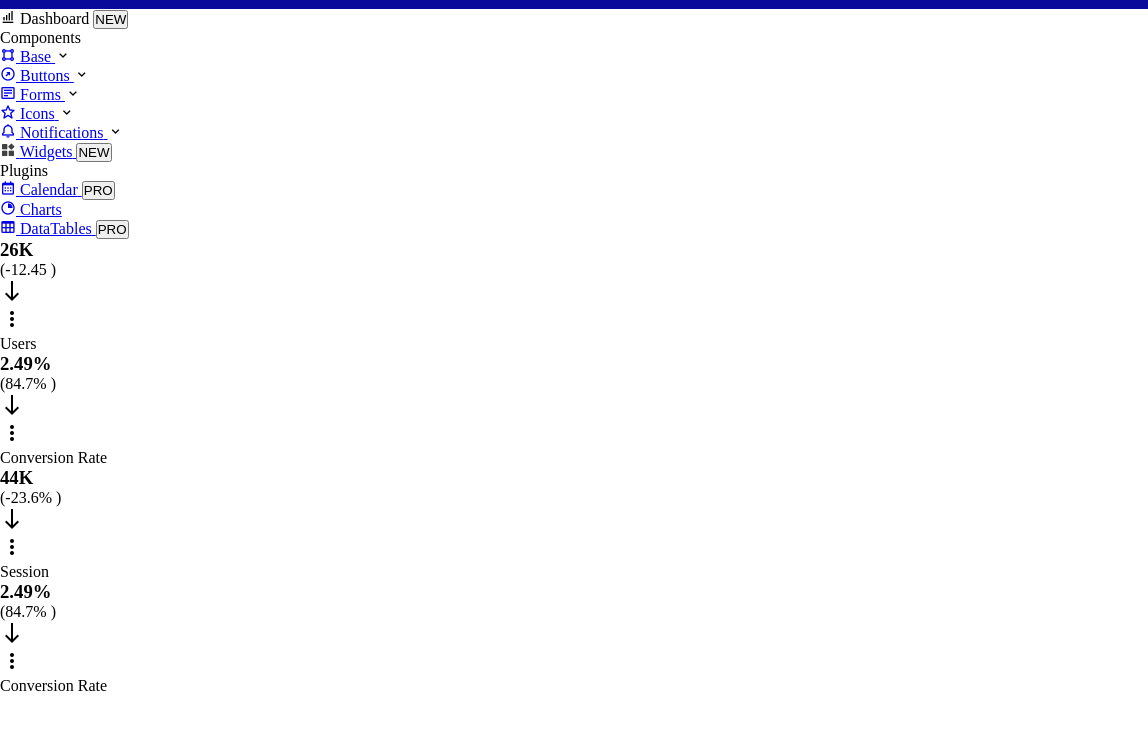
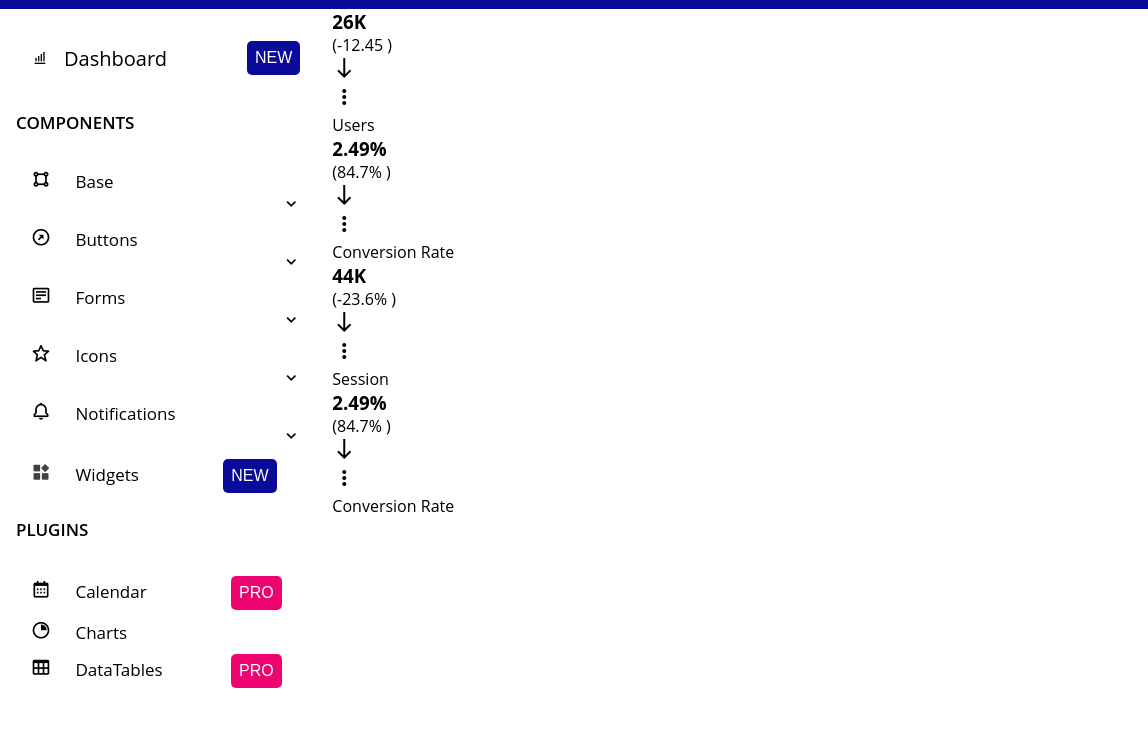
Before and after one commit to kojoYeboah53i/Azeezah, a plain HTML site: page CoreUi/index.html in a window 1280 px wide. Shown: the part 55-784 px from the top of the page, 0-1148 px from the left. Drawn offline with nearby package versions, Linux system fonts and the light colour scheme; files that its build step writes are made by us from their sources.

Commit message:
side-bar done

```diff
--- a/CoreUi/index.css
+++ b/CoreUi/index.css
@@ -17,40 +17,31 @@
     box-sizing: border-box;
 }
 
-
 .nav-bar{
-    /* width: 100%; */
     padding: 2rem;
     display: flex;
     justify-content: space-between;
-    background-color: rgb(10, 10, 154);
+    background-color:  rgb(10, 10, 154);
     height: 20px;
-
 }
-
 .logo-input{
     display: flex;
     justify-content: space-between;
     align-items: center;
     gap: 2rem;
-
 }
-
 .logo{
     display: flex;
     gap: 0.7rem;
 }
-
 .logo span{
     margin-top: 0.4rem;
     font-size: 1.7rem;
 }
-
 .logo img{
     width: 200px;
     height: 40px;
 }
-
 
 .input-icon{
     position: relative;
@@ -124,8 +115,6 @@ img{
     display: flex;
 }
 
-
-
 .badge-profile{
     font-size: 4rem;
     font-weight: bolder;
@@ -143,3 +132,105 @@ img{
 .menu{
     display: none;
 }
+.contents{
+    font-family: 'Open Sans', sans-serif;
+    height: 100vh;
+    display: grid;
+    grid-template-areas:
+    'side-bar container container'
+    'side-bar container container'
+    'side-bar container container';
+    grid-template-columns: 1fr 4fr 1fr;
+    grid-template-rows: 80px 1fr 70px;
+}
+.sidebar{
+    grid-area: side-bar;
+    padding: 1rem;
+}
+ul{
+    list-style-type: none;
+    align-items: center;
+    padding: 15px;
+    position: relative;
+}
+ul li{
+    margin-bottom: 20px;
+    /* position: relative; */
+}
+ul li a{
+    text-decoration: none;
+    color: black;
+    font-size: 17px;
+    /* position: relative; */
+}
+.cards-container{
+    grid-area: container;
+
+    /* display: flex;
+    flex-wrap: wrap;
+    justify-content: space-between;
+    align-items: center;
+    padding: 1rem;
+    gap: 1rem;
+    overflow-y: scroll;
+    height: 100%; */
+}
+.dashboard-div{
+    display: flex;
+    justify-content: space-between;
+    align-items: center;
+    padding: 1rem;
+    gap: 1rem;
+    overflow-y: scroll;
+    margin-bottom: 20px;
+}
+.dashboard{
+    font-size: 20px;
+    font-weight: 400;
+}
+.btn-new{
+    background-color: rgb(10, 10, 154);
+    color: white;
+    border: none;
+    padding: 0.5rem 0.5rem;
+    border-radius: 5px;
+    cursor: pointer;
+    font-size: 1rem;
+    font-weight: 500;
+    outline: none;
+    margin-left: 4rem;
+}
+#w-b, #c-b{
+    margin-left: 5rem;
+}
+.components{
+    font-size: 17px;
+    font-weight: 600;
+    margin-bottom: 20px;
+}
+.bx-chevron-down{
+    font-size: 20px;
+    text-align: right;
+    width: 100%;
+}
+.nav-list li {
+    /* display: flex;  */
+    align-items: center;
+    margin-bottom: 10px;
+}
+.nav-list li i {
+    font-size: 20px;
+    margin-right: 20px;
+}
+.btn-pro{
+    background-color: rgb(237, 4, 113);
+    color: white;
+    border: none;
+    padding: 0.5rem 0.5rem;
+    border-radius: 5px;
+    cursor: pointer;
+    font-size: 1rem;
+    font-weight: 500;
+    outline: none;
+    margin-left: 4rem;
+}
--- a/CoreUi/index.html
+++ b/CoreUi/index.html
@@ -8,7 +8,7 @@
         <link href='https://unpkg.com/boxicons@2.1.4/css/boxicons.min.css' rel='stylesheet'>
 
     <link rel="shortcut icon" href="./img/fave-icon.png" type="image/x-icon">
-    <link rel="stylesheet" href="./css/index.css">
+    <link rel="stylesheet" href="./index.css">
     <title>CoreUi</title>
 </head>
 <body>
@@ -78,14 +78,14 @@
             </div>
         </nav>
         <main class="contents">
-            <div class="sidebar">
+        <div class="sidebar">
         <div class="dashboard-div">
             <i class='bx bx-bar-chart-alt'></i>
             <span class="dashboard">Dashboard</span>
             <button class="btn-new" id="d-b">NEW</button>
         </div>
 
-        <div class="components">Components</div>
+        <div class="components">COMPONENTS</div>
 
         <ul class="nav-list">
             <li>
@@ -94,7 +94,6 @@
                 <span class="tooltip">Base</span>
                 </a>
                 <i class='bx bx-chevron-down' id="b-arrow"></i>
-
             </li>
             <li>
                 <a href="#">
@@ -135,7 +134,7 @@
             </li>
         </ul>
 
-        <div class="components">Plugins</div>
+        <div class="components">PLUGINS</div>
 
         <ul class="nav-list">
             <li>
```
